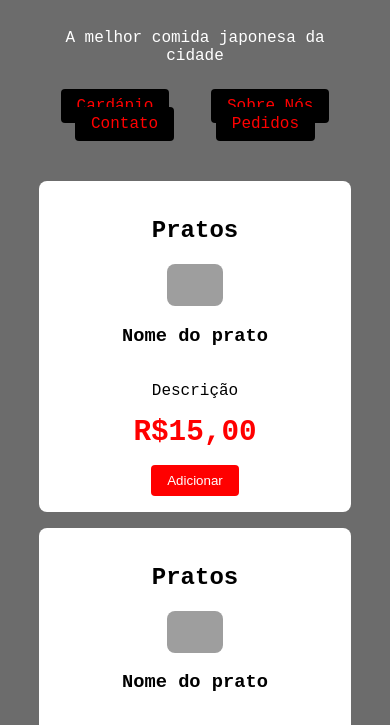
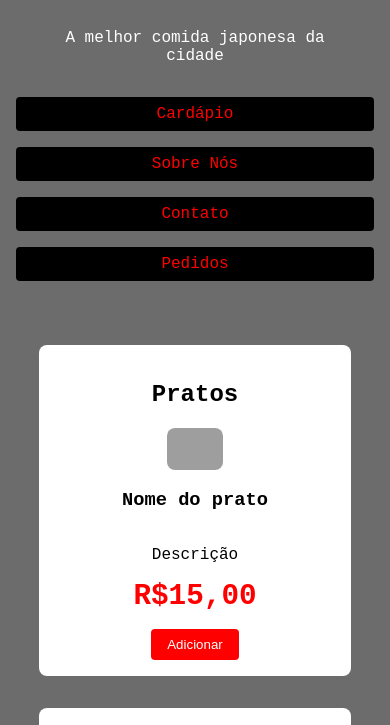
Before and after one commit to GabrielVancoDev/Atividade-Restaurante-Japones, a plain HTML site: page index.html in a window 390 px wide. Shown: the part 77-802 px from the top of the page. Drawn offline with Linux system fonts and the light colour scheme; grey boxes are pictures that could not be loaded.

Commit message:
Adicionando responsividade para celulares com largura menor

```diff
--- a/style.css
+++ b/style.css
@@ -90,3 +90,19 @@ footer {
     gap: 1rem;
   }
 }
+
+@media (min-width: 360px) {
+  main {
+    width: 80%;
+  }
+
+  nav a {
+    display: grid;
+  }
+
+  .categoria {
+    display: grid;
+    grid-template-columns: repeat(auto-fit, minmax(250px, 1fr));
+    gap: 1rem;
+  }
+}
```
